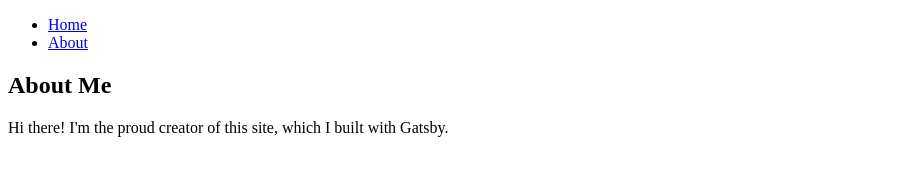
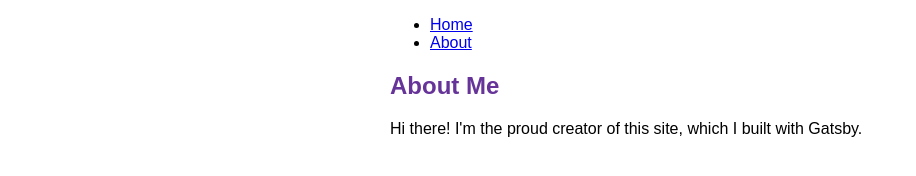
Before and after one commit to LayersOfAbstraction/prototype_gatsby_site, a Gatsby site: page /about in a window 1280 px wide. Shown: the whole page, without its empty margins (0-916 px from the left). Built offline with nearby package versions, Linux system fonts and the light colour scheme; Gatsby itself is replaced by a stand-in of ours.

Commit message:
Part 2: Summary

```diff
--- a/src/components/layout.js
+++ b/src/components/layout.js
@@ -1,18 +1,33 @@
 import * as React from 'react'
 import { Link } from 'gatsby'
+import{
+    container,
+    heading,
+    navLinks,
+    navLinkItem,
+    navLinkText
+} from './layout.module.css'
 
 const Layout = ({pageTitle, children }) => {
     return (
-        <section>
+        <section className={container}>
             <title>{pageTitle}</title>
             <nav>
-                <ul>
-                    <li><Link to="/">Home</Link></li>
-                    <li><Link to="/about">About</Link></li>
+                <ul className={navLinks}>
+                    <li className={navLinkItem}>
+                        <Link to="/" className={navLinkText}>
+                        Home
+                        </Link>
+                    </li>
+                    <li className={navLinkItem}>
+                        <Link to="/about" className={navLinkText}>
+                        About
+                        </Link>
+                    </li>
                 </ul>
             </nav>
             <main>
-                <h1>{pageTitle}</h1>
+                <h1 className={heading}>{pageTitle}</h1>
                 {children}
             </main>
         </section>
--- /dev/null
+++ b/src/components/layout.module.css
@@ -0,0 +1,25 @@
+.container{
+    margin: auto;
+    max-width: 500px;
+    font-family: sans-serif;
+}
+
+.heading {
+    color: rebeccapurple;
+}
+.nav-links {
+    display: flex;
+    list-style: none;
+    padding-left: 0;
+}
+.nav-links {
+    display: flex;
+    list-style: none;
+    padding-left: 0;
+}
+.nav-link-item {
+    padding-right: 2rem;
+}
+.nav-link-text {
+    color: black;
+}
```
